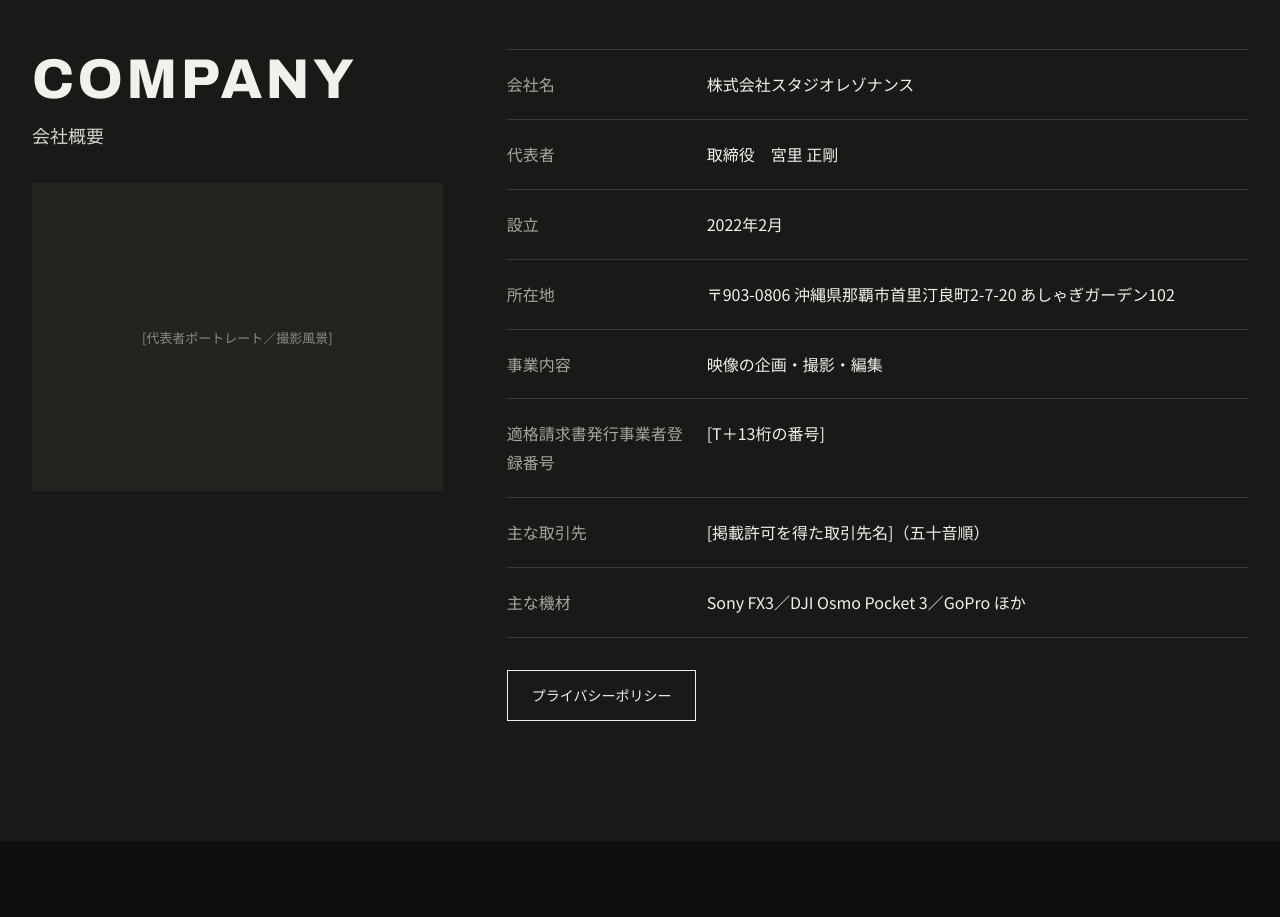
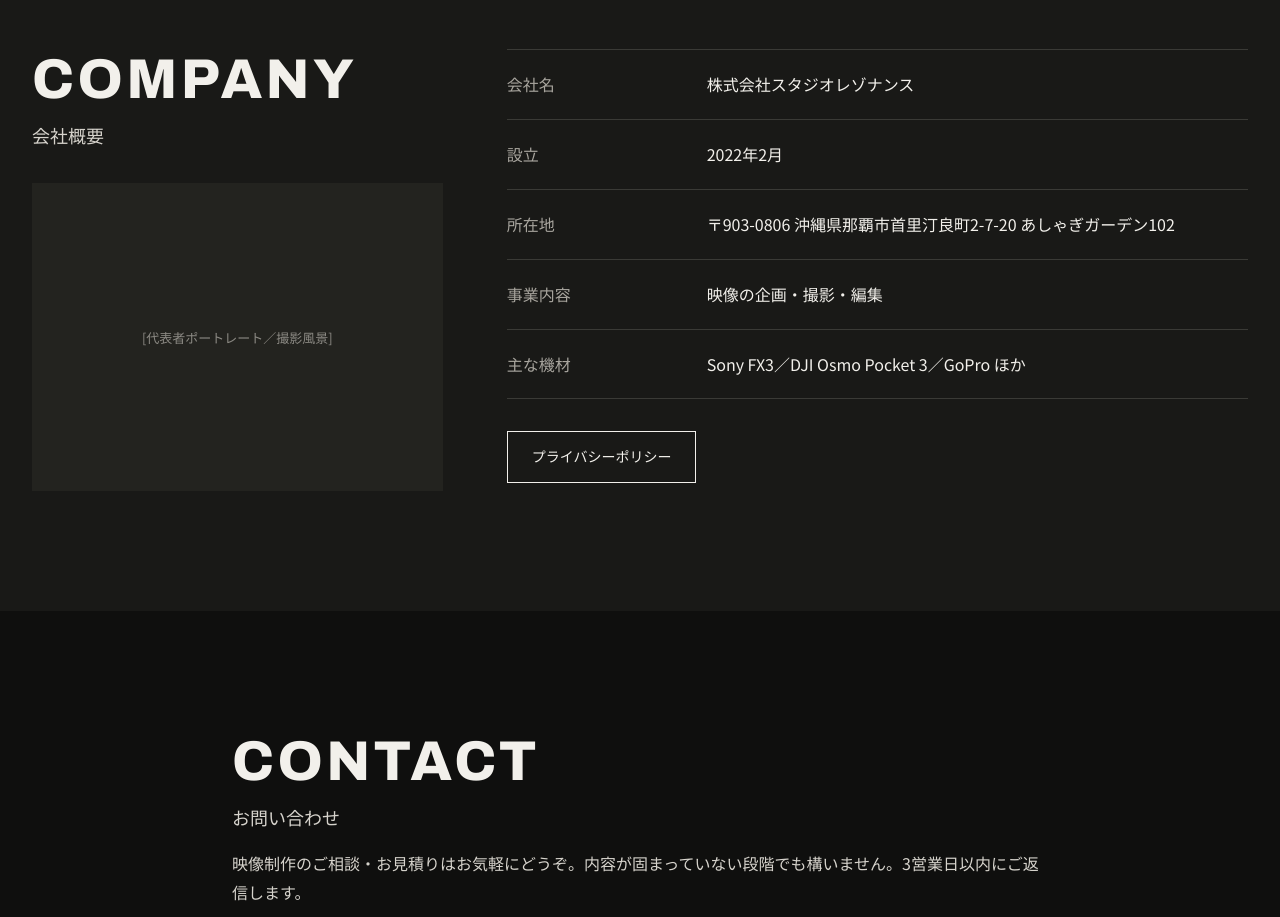
Before and after one commit to studio-resonance/website, a plain HTML site: page index.html in a window 1280 px wide. Shown: the part 3680-4597 px from the top of the page. Drawn offline with Linux system fonts and the light colour scheme.

Commit message:
会社概要から代表者・登録番号・主な取引先を削除
Co-Authored-By: Claude Opus 5.5 <noreply@anthropic.com>
Claude-Session: https://claude.ai/code/session_017nKJVi7PtdiPQNJQ6hVro9

```diff
--- a/index.html
+++ b/index.html
@@ -175,12 +175,9 @@
     <div class="main">
       <dl class="profile">
         <dt>会社名</dt><dd>株式会社スタジオレゾナンス</dd>
-        <dt>代表者</dt><dd>取締役　宮里 正剛</dd>
         <dt>設立</dt><dd>2022年2月</dd>
         <dt>所在地</dt><dd>〒903-0806 沖縄県那覇市首里汀良町2-7-20 あしゃぎガーデン102</dd>
         <dt>事業内容</dt><dd>映像の企画・撮影・編集</dd>
-        <dt>適格請求書発行事業者登録番号</dt><dd>[T＋13桁の番号]</dd>
-        <dt>主な取引先</dt><dd>[掲載許可を得た取引先名]（五十音順）</dd>
         <dt>主な機材</dt><dd>Sony FX3／DJI Osmo Pocket 3／GoPro ほか</dd>
       </dl>
       <div class="links">
```
